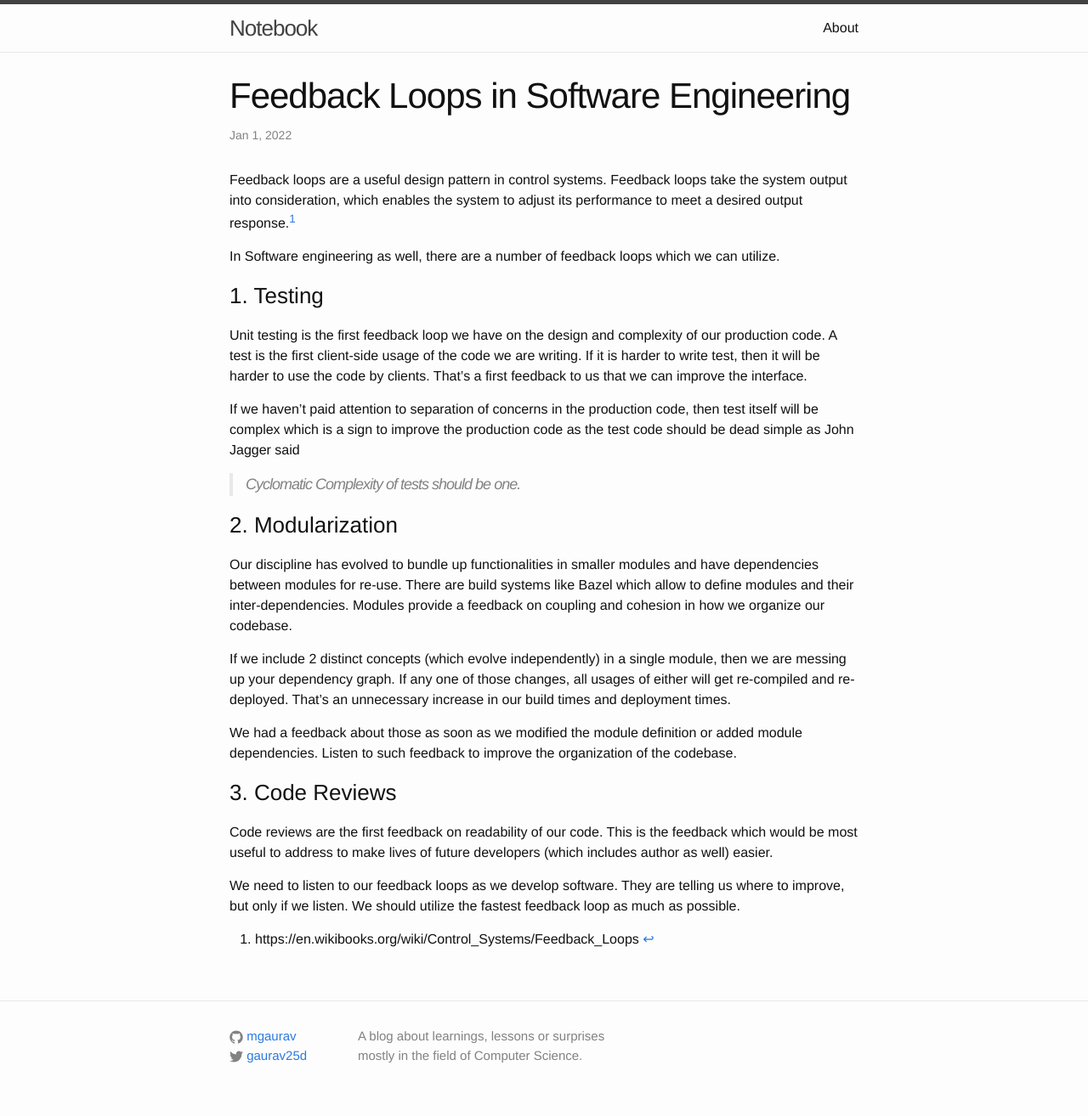
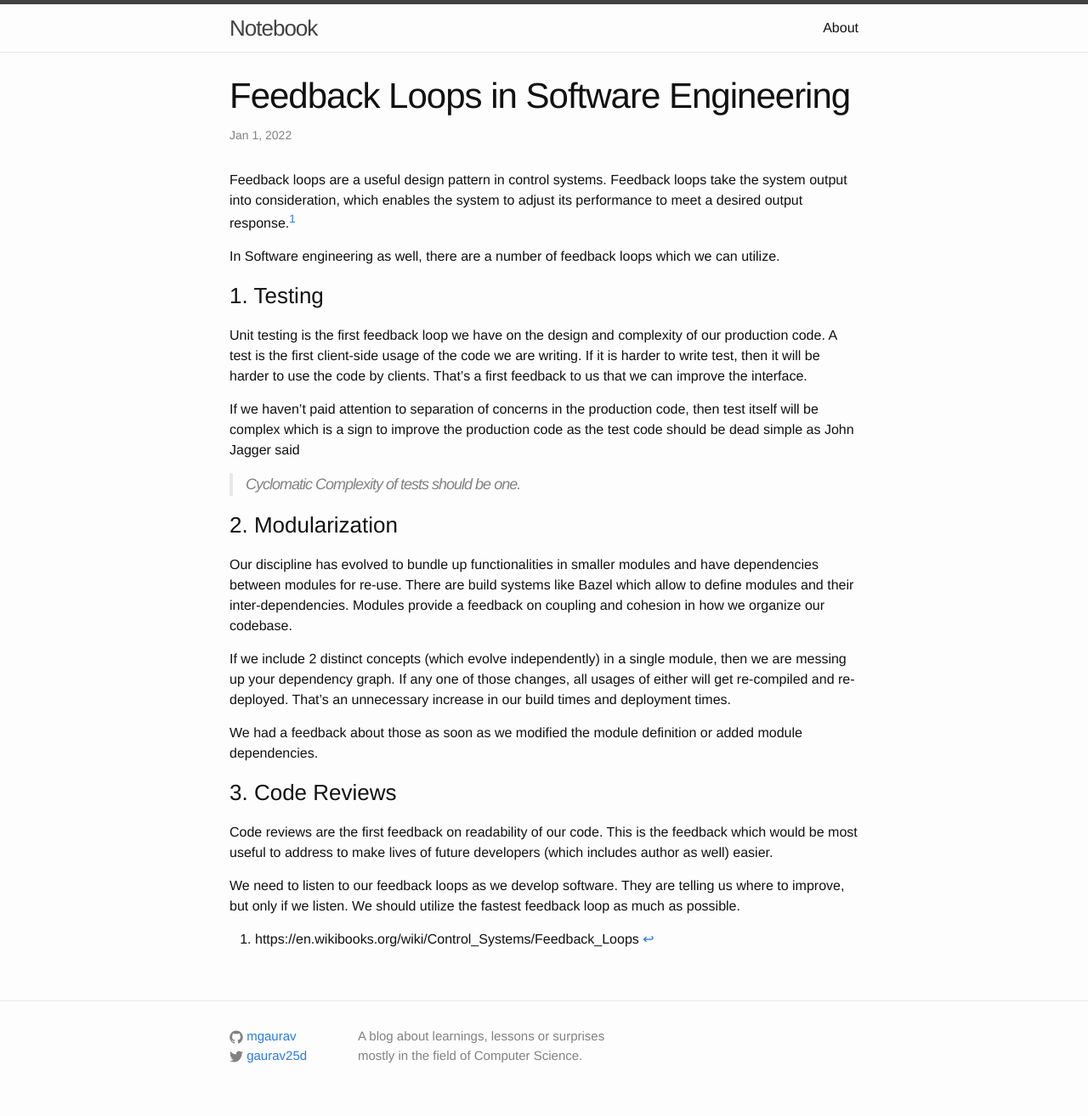
Before and after one commit to mgaurav/mgaurav.github.io, a Jekyll site: the page built from _posts/2022-01-01-feedback-loops-in-software-engineering.markdown, in a window 1280 px wide. Shown: the whole page at 85% size. Built offline with Jekyll 4.4.1, drawn with Linux system fonts in a browser that asks for light colours; comment, search, counter and statistics services are not loaded.

Commit message:
edit the post

```diff
--- a/_posts/2022-01-01-feedback-loops-in-software-engineering.markdown
+++ b/_posts/2022-01-01-feedback-loops-in-software-engineering.markdown
@@ -32,7 +32,7 @@ If any one of those changes, all usages of either will get re-compiled and re-de
 That's an unnecessary increase in our build times and deployment times.
 
 We had a feedback about those as soon as we modified the module definition or added
-module dependencies. Listen to such feedback to improve the organization of the codebase.
+module dependencies.
 
 ### 3. Code Reviews
 Code reviews are the first feedback on readability of our code. This is the feedback
```
